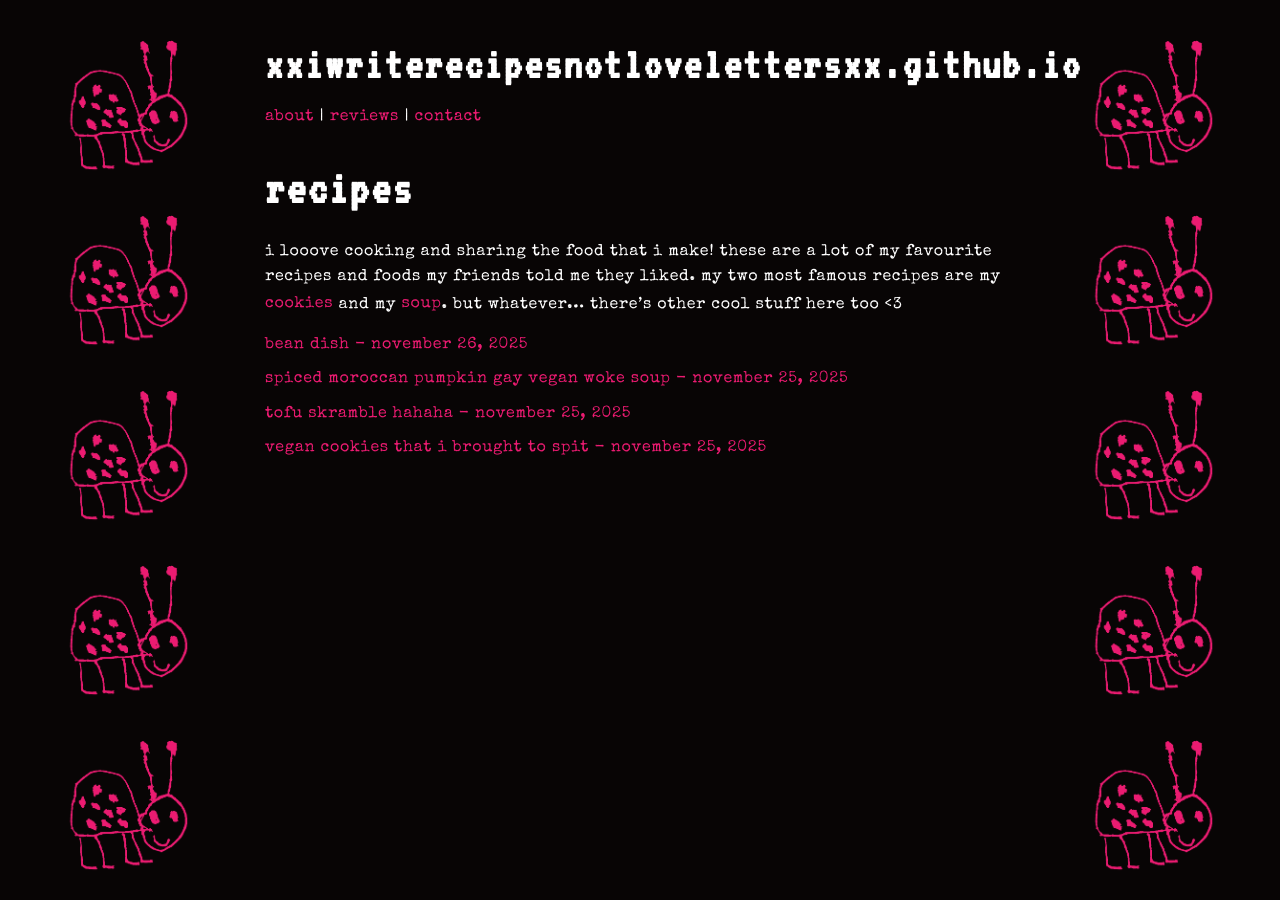
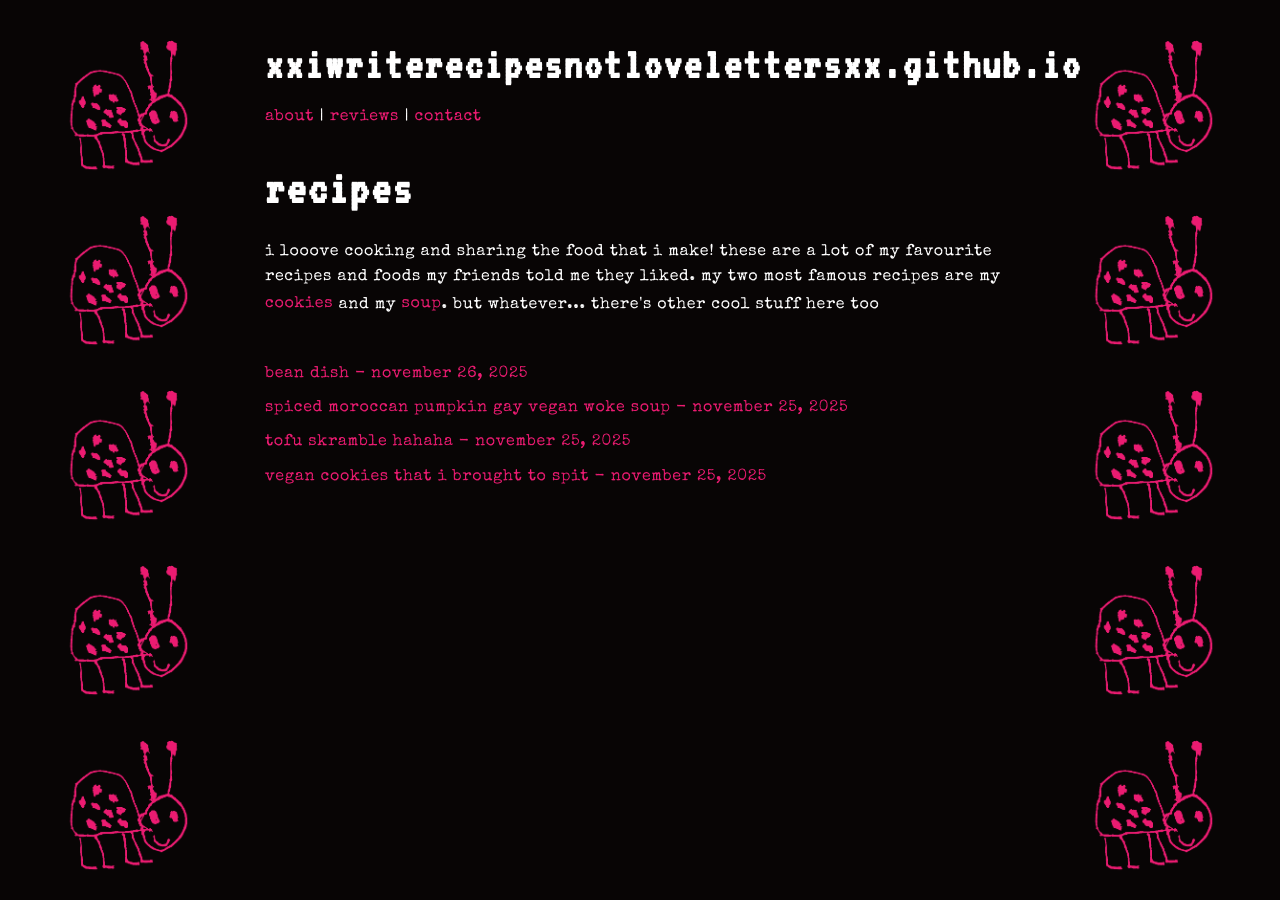
Before and after one commit to xxiwriterecipesnotlovelettersxx/xxiwriterecipesnotlovelettersxx.github.io, a Jekyll site: the page built from recipes.md, in a window 1280 px wide. Built offline with Jekyll 4.4.1, drawn with Linux system fonts in a browser that asks for light colours.

Commit message:
Update recipes.md

```diff
--- a/recipes.md
+++ b/recipes.md
@@ -4,8 +4,8 @@ title: recipes
 ---
 
 <h1>recipes</h1>
-<p></p>i looove cooking and sharing the food that i make! these are a lot of my favourite recipes and foods my friends told me they liked. my two most famous recipes are my <a href="/recipe/2025/11/25/vegan-cookies-that-i-brought-to-spit">cookies</a> and my <a href="/recipe/2025/11/25/spiced-morrocan-pumpkin-gay-vegan-woke-soup">soup</a>. but whatever... there's other cool stuff here too &lt;3
-
+<p>i looove cooking and sharing the food that i make! these are a lot of my favourite recipes and foods my friends told me they liked. my two most famous recipes are my <a href="/recipe/2025/11/25/vegan-cookies-that-i-brought-to-spit">cookies</a> and my <a href="/recipe/2025/11/25/spiced-morrocan-pumpkin-gay-vegan-woke-soup">soup</a>. but whatever... there's other cool stuff here too</p>
+<br>
 <ul class="recipe-list">
 {% assign recipe_posts = site.posts | where:"categories","recipe" | sort:"date" | reverse %}
 {% for post in recipe_posts %}
```
